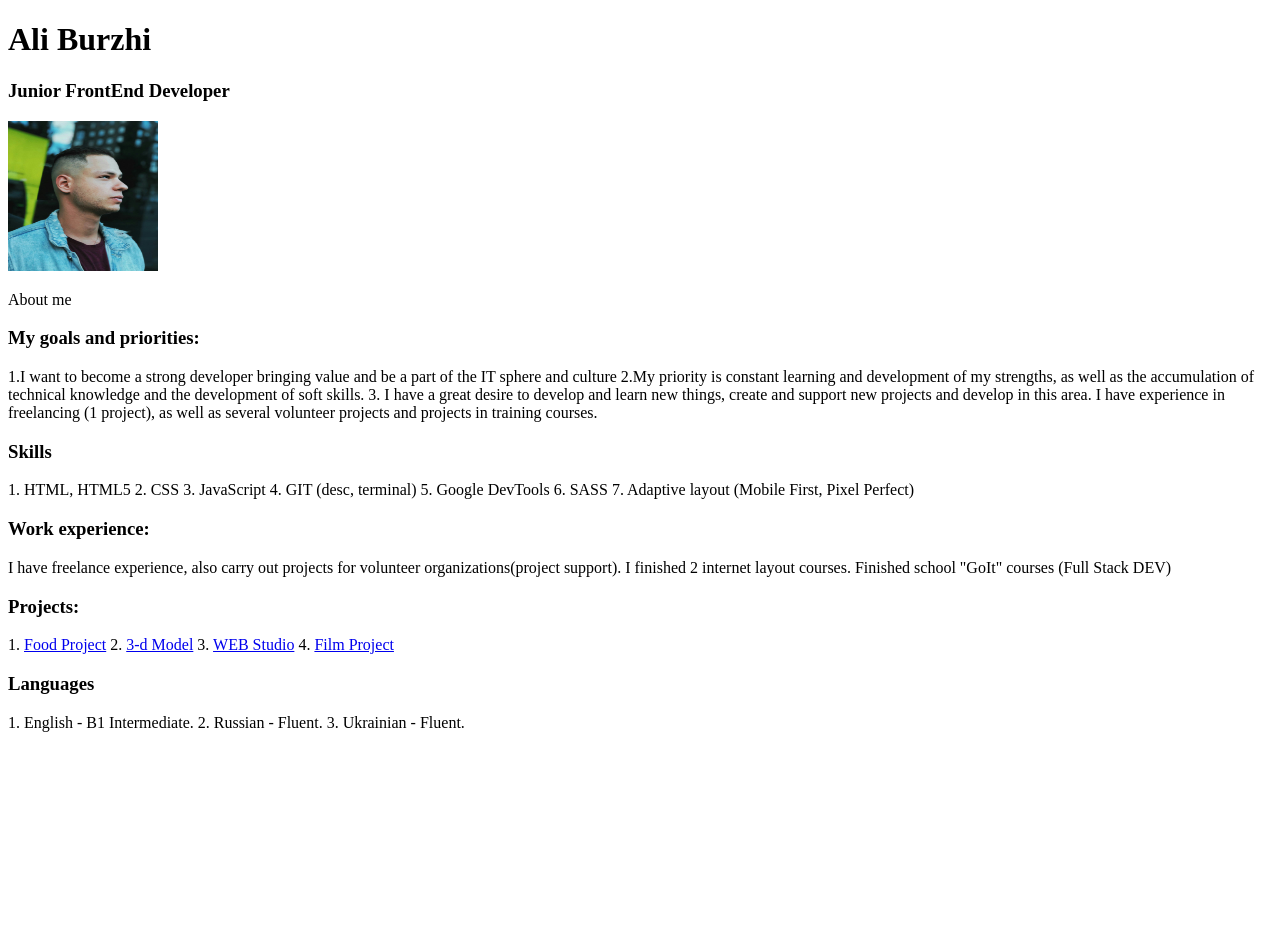
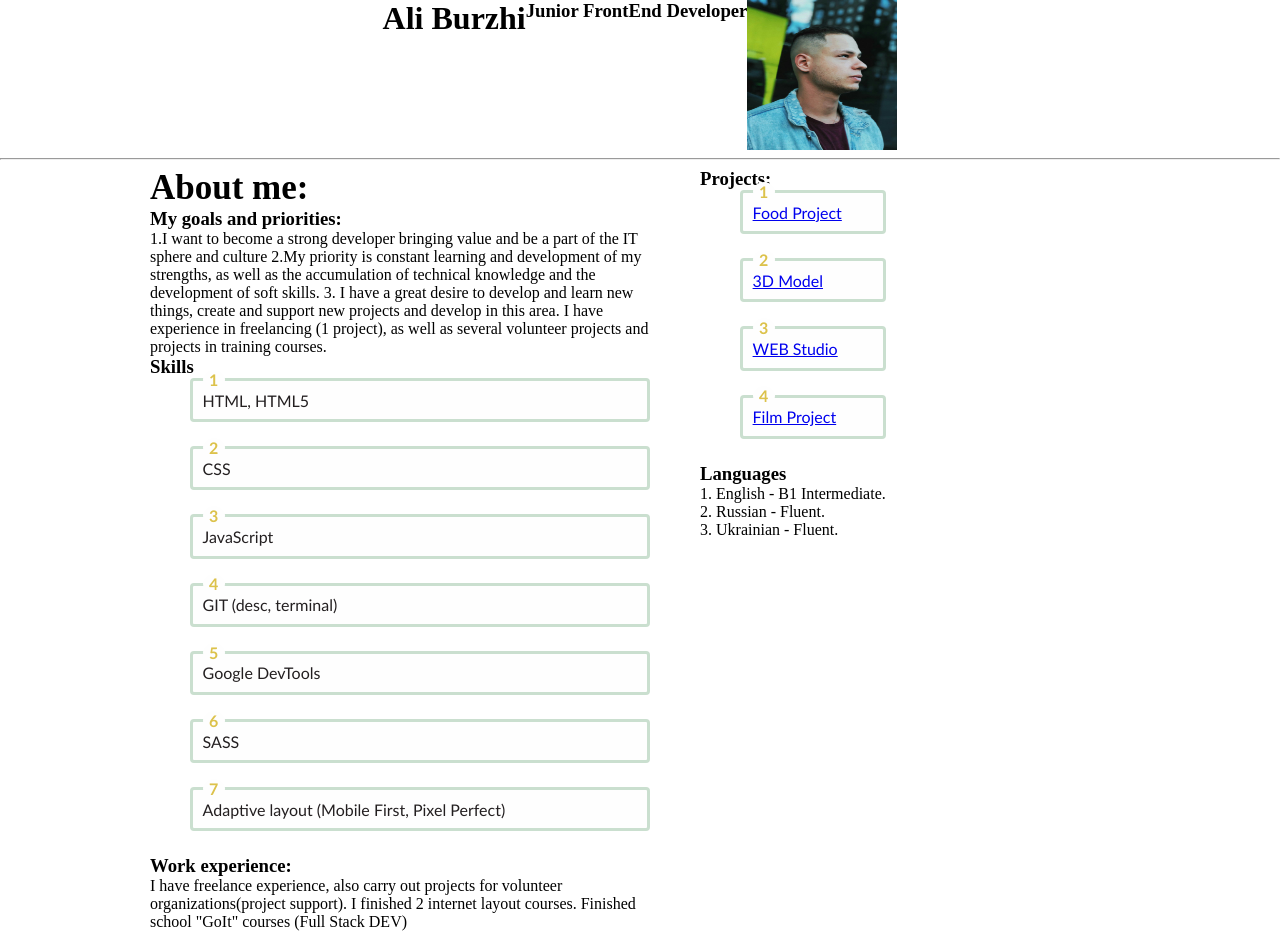
Before and after one commit to aliburzhi/rsschool-cv, a plain HTML site: page index.html in a window 1280 px wide. Before the commit the page ends 800 px from the top, so only its background shows below. Drawn offline with Linux system fonts and the light colour scheme.

Commit message:
feat: add style for lists

```diff
--- a/index.html
+++ b/index.html
@@ -4,6 +4,7 @@
     <meta charset="UTF-8">
     <meta http-equiv="X-UA-Compatible" content="IE=edge">
     <meta name="viewport" content="width=device-width, initial-scale=1.0">
+    <link rel="stylesheet" href="./style.css">
     <title>Ali Burzhi CV</title>
 </head>
 <body>
@@ -13,31 +14,35 @@
             <h3>Junior FrontEnd Developer</h2>
             <img src="./images/image-ph.jpg" width="150" height="150">
         </div>
+        <hr>
     </header>
-    <main>
+    <main class="main-about-me">
         <div class="about-me">
             <div class="goals-and-priorities">
-                <p>About me</p>
-                <h3>My goals and priorities:</h3>
-                <p>1.I want to become a strong developer bringing value and be a part of the IT sphere and culture
+                <h2 class="about-me-paragraph">About me:</h2>
+                <h3 class="about-me-title">My goals and priorities:</h3>
+                <p class="about-me-description">
+                1.I want to become a strong developer bringing value and be a part of the IT sphere and culture
                 2.My priority is constant learning and development of my strengths, as well as the accumulation of technical knowledge
                 and the development of soft skills. 3. I have a great desire to develop and learn new things, create and support new
                 projects and develop in this area.
                 I have experience in freelancing (1 project), as well as several volunteer projects and projects in training courses.</p>
             </div>
             <div class="skills">
-                <h3>Skills</h3>
-                <p>1. HTML, HTML5
-                2. CSS
-                3. JavaScript
-                4. GIT (desc, terminal)
-                5. Google DevTools
-                6. SASS
-                7. Adaptive layout (Mobile First, Pixel Perfect)</p>
+                <h3 class="skills-title">Skills</h3>
+                <ol class="bullet">
+                    <li>HTML, HTML5</li>
+                    <li>CSS</li>
+                    <li>JavaScript</li>
+                    <li>GIT (desc, terminal)</li>
+                    <li>Google DevTools</li>
+                    <li>SASS</li>
+                    <li>Adaptive layout (Mobile First, Pixel Perfect)</li>
+                </ol>
             </div>
 
             <div class="work-experience">
-                <h3>Work experience:</h3>
+                <h3 class="work-experience-title one">Work experience:</h3>
                 <p>I have freelance experience, also carry out projects for volunteer organizations(project support).
                 I finished 2 internet layout courses. Finished school "GoIt" courses (Full Stack DEV)</p>
             </div>
@@ -45,18 +50,19 @@
 
         <div class="projects-and-language">
             <h3>Projects:</h3>
-            <p>
-            1. <a href="https://aliburzhi.github.io/food_project/" alt="My food project">Food Project</a>
-            2. <a href="https://github.com/AliBurzhi/3d-models-building" alt="3-d project">3-d Model</a>
-            3. <a href="https://aliburzhi.github.io/goit-markup-hw-08" alt="web studio">WEB Studio</a>
-            4. <a href="https://github.com/AliBurzhi/practice_filmMaker" alt="film project">Film Project</a>
-            </p>
+            <ol class="bullet">
+             <li><a href="https://aliburzhi.github.io/food_project/" alt="My food project">Food Project</a></li>
+             <li><a href="https://github.com/AliBurzhi/3d-models-building" alt="3-d project">3D Model</a></li>
+             <li><a href="https://aliburzhi.github.io/goit-markup-hw-08" alt="web studio">WEB Studio</a></li>
+             <li><a href="https://github.com/AliBurzhi/practice_filmMaker" alt="film project">Film Project</a></li>
+            </ol>
 
             <h3>Languages</h3>
             <p>
-            1. English - B1 Intermediate.
-            2. Russian - Fluent.
-            3. Ukrainian - Fluent.</p>
+            1. English - B1 Intermediate.<br>
+            2. Russian - Fluent.<br>
+            3. Ukrainian - Fluent.<br>
+            </p>
         </div>
 
 
--- /dev/null
+++ b/style.css
@@ -0,0 +1,75 @@
+*,
+*:before,
+*::after {
+    box-sizing: border-box;
+}
+
+img {
+    max-width: 100%;
+    display: block;
+}
+
+body,
+h1,
+h2,
+h3,
+h4,
+p,
+ul[class],
+ol[class],
+li,
+figure,
+figcaption,
+blockquote,
+dl,
+dd {
+    margin: 0;
+}
+.name-container {
+    display: flex;
+    justify-content: center;
+}
+
+.main-about-me {
+    display: flex;
+}
+
+.about-me {
+    width: 500px;
+    height: 700px;
+    margin-left: 150px;
+    margin-right: 50px;
+}
+
+.about-me-paragraph {
+    font-size: 35px;
+}
+
+.bullet {
+    margin-left: 0;
+    list-style: none;
+    counter-reset: li;
+}
+.bullet li {
+    position: relative;
+    margin-bottom: 1.5em;
+    border: 3px solid #cadfcf;
+    padding: 0.6em;
+    border-radius: 4px;
+    background: #fefefe;
+    color: #231f20;
+    font-family: "Trebuchet MS", "Lucida Sans";
+}
+.bullet li:before {
+    position: absolute;
+    top: -0.7em;
+    padding-left: 0.4em;
+    padding-right: 0.4em;
+    font-size: 16px;
+    font-weight: bold;
+    color: #dcc24b;
+    background: #fefefe;
+    border-radius: 50%;
+    counter-increment: li;
+    content: counter(li);
+}
```
